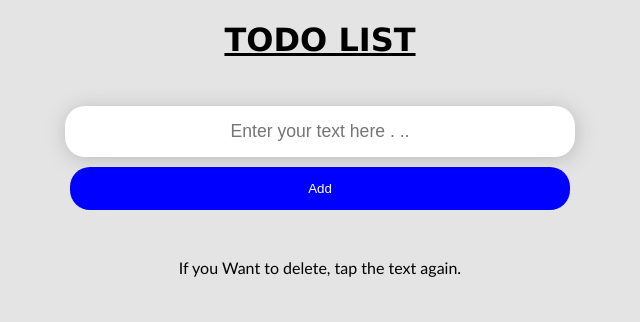
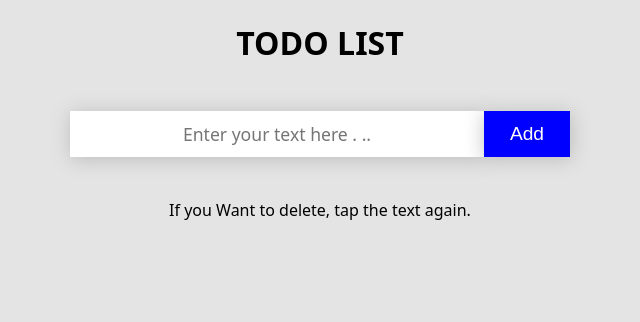
Before and after one commit to aYgCOO/basicTODO, a plain HTML site: page index.html in a window 1280 px wide. Shown: the whole page, without its empty margins (320-960 px from the left). Drawn offline with Linux system fonts and the light colour scheme.

Commit message:
Update
Structure Update

```diff
--- a/index.html
+++ b/index.html
@@ -10,47 +10,48 @@
       margin: 0;
       padding: 0;
       background-color: rgb(228, 228, 228);
+      font-family: system-ui, -apple-system, BlinkMacSystemFont, "Segoe UI",
+        Roboto, Oxygen, Ubuntu, Cantarell, "Open Sans", "Helvetica Neue",
+        sans-serif;
     }
     h1 {
       text-align: center;
-      text-decoration: underline;
-
-      font-family: "Lucida Sans", "Lucida Sans Regular", "Lucida Grande",
-        "Lucida Sans Unicode", Geneva, Verdana, sans-serif;
     }
     .container {
       display: flex;
-      flex-direction: column;
-      justify-content: center;
       align-items: center;
       width: 500px;
       margin: auto;
       padding: 2%;
     }
     #txt {
-      padding: 15px;
+      padding: 11px;
       width: 96%;
       font-size: 1.1rem;
       text-align: center;
       border: none;
-      border-radius: 20px;
       box-shadow: 1px 2px 20px 0.01px rgb(188, 187, 187);
+    }
+    input[type="text"] {
+      font-family: system-ui, -apple-system, BlinkMacSystemFont, "Segoe UI",
+        Roboto, Oxygen, Ubuntu, Cantarell, "Open Sans", "Helvetica Neue",
+        sans-serif;
     }
     #sub {
       background-color: blue;
-      padding: 14px;
-      width: 100%;
+      padding: 12px;
+      width: 20%;
       color: white;
-      margin-top: 10px;
       border: none;
-      border-radius: 20px;
+      font-size: 1.2rem;
+      box-shadow: 1px 2px 20px 0.01px rgb(188, 187, 187);
     }
     #sub:hover {
       background-color: rgb(54, 54, 243);
       cursor: pointer;
     }
     li {
-      font-family: Arial, Helvetica, sans-serif;
+      text-align: center;
       font-size: 1.8rem;
       list-style-type: none;
     }
@@ -58,8 +59,7 @@
       cursor: not-allowed;
     }
     p {
-      font-family: "Gill Sans", "Gill Sans MT", Calibri, "Trebuchet MS",
-        sans-serif;
+      text-align: center;
     }
 
     /* Mobile Responsive */
@@ -94,11 +94,12 @@
         placeholder="Enter your text here . .."
       />
       <input type="submit" value="Add" id="sub" />
-      <ul id="myUL">
-        <li id="delete"></li>
-      </ul>
-      <p>If you Want to delete, tap the text again.</p>
     </div>
+    <ul id="myUL">
+      <li id="delete"></li>
+    </ul>
+
+    <p>If you Want to delete, tap the text again.</p>
 
     <script>
       let btn = document.getElementById("sub");
@@ -123,25 +124,6 @@
           alert("Delete 🚫");
         });
       });
-
-      /*
-      let btn = document.getElementById("sub");
-      var click = 0;
-      btn.addEventListener("click", function () {
-        if (click == 0) {
-          var list = document.createElement("li");
-          var inputValue = document.getElementById("txt");
-          var add = document.createTextNode(inputValue);
-          list.appendChild(add);
-          if (inputValue == "") {
-            alert("Please text some thing!");
-          } else {
-            var AddText = document.getElementsByTagName("ul");
-            AddText.appendChild(list);
-          }
-        }
-        click = 1;
-      });*/
     </script>
   </body>
 </html>
```
